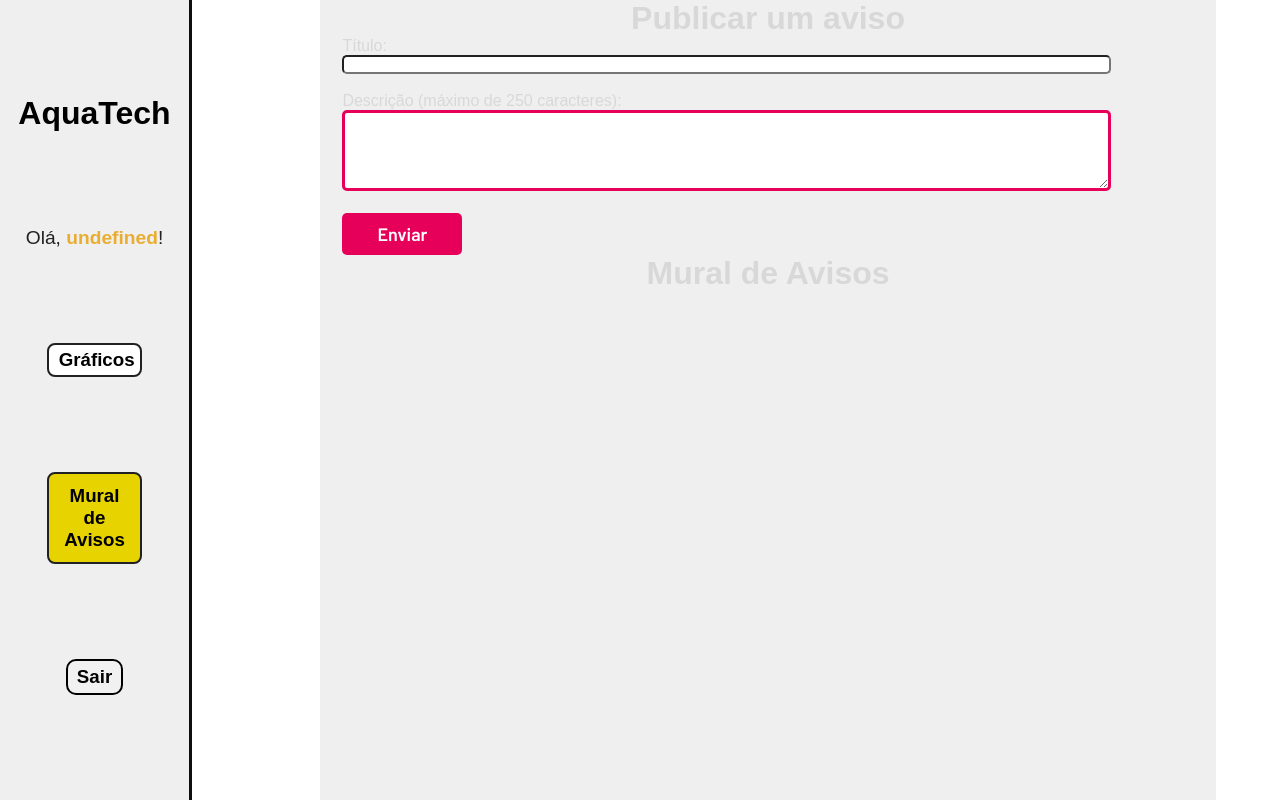
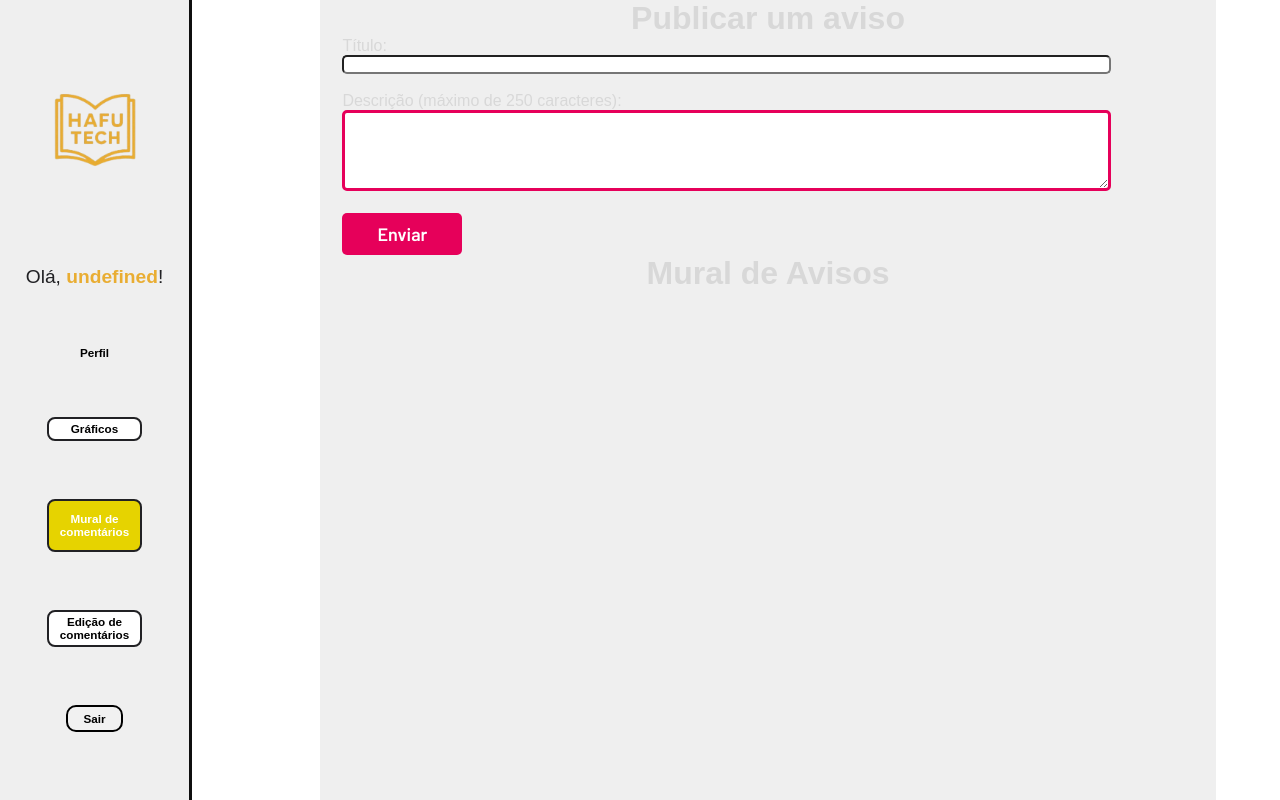
Before and after one commit to hafu-tech/site, a website: page web-data-viz/public/dashboard/mural.html in a window 1280 px wide. Drawn offline with Linux system fonts and the light colour scheme.

Commit message:
Ajustes no CSS e HTML da dashboard

```diff
--- a/web-data-viz/public/css/dashboards.css
+++ b/web-data-viz/public/css/dashboards.css
@@ -6,6 +6,11 @@ body {
   margin: 0;
   padding: 0;
   font-family: 'Barlow', 'Segoe UI', 'Segoe UI', Tahoma, Geneva, Verdana, sans-serif;
+}
+
+.janela .header-left img {
+  width: 150px;
+  height: 150px;
 }
 
 .label-captura {
@@ -127,6 +132,10 @@ body {
   margin-left: 15vw;
   width: 85%;
 
+}
+
+.header-left div {
+  font-size: 10px;
 }
 
 .header-left a {
--- a/web-data-viz/public/dashboard/mural.html
+++ b/web-data-viz/public/dashboard/mural.html
@@ -25,21 +25,33 @@
 
         <div class="header-left">
 
-            <h1>AquaTech</h1>
+            <img src="../assets/logo.png" alt="LOGO">
 
             <div class="hello">
                 <h3>Olá, <span id="b_usuario">usuário</span>!</h3>
             </div>
 
+            <div class="perfil">
+                <h3>Perfil</h3>
+            </div>
+
 
             <div class="btn-nav-white">
-                <a href="./dashboard.html">
+                <a href="dashboard.html">
                     <h3>Gráficos</h3>
                 </a>
             </div>
 
             <div class="btn-nav">
-                <h3>Mural de Avisos</h3>
+                <a href="./mural.html">
+                    <h3>Mural de comentários</h3>
+                </a>
+            </div>
+
+            <div class="btn-nav-white">
+                <a href="./edicao-comentario.html">
+                    <h3>Edição de comentários</h3>
+                </a>
             </div>
 
             <div class="btn-logout" onclick="limparSessao()">
```
Also changed, not shown: web-data-viz/public/dashboard/dashboard.html (+17 -15 lines), web-data-viz/public/dashboard/edicao-comentario.html (renamed from web-data-viz/public/dashboard/edicao-aviso.html, +12 -8 lines).
